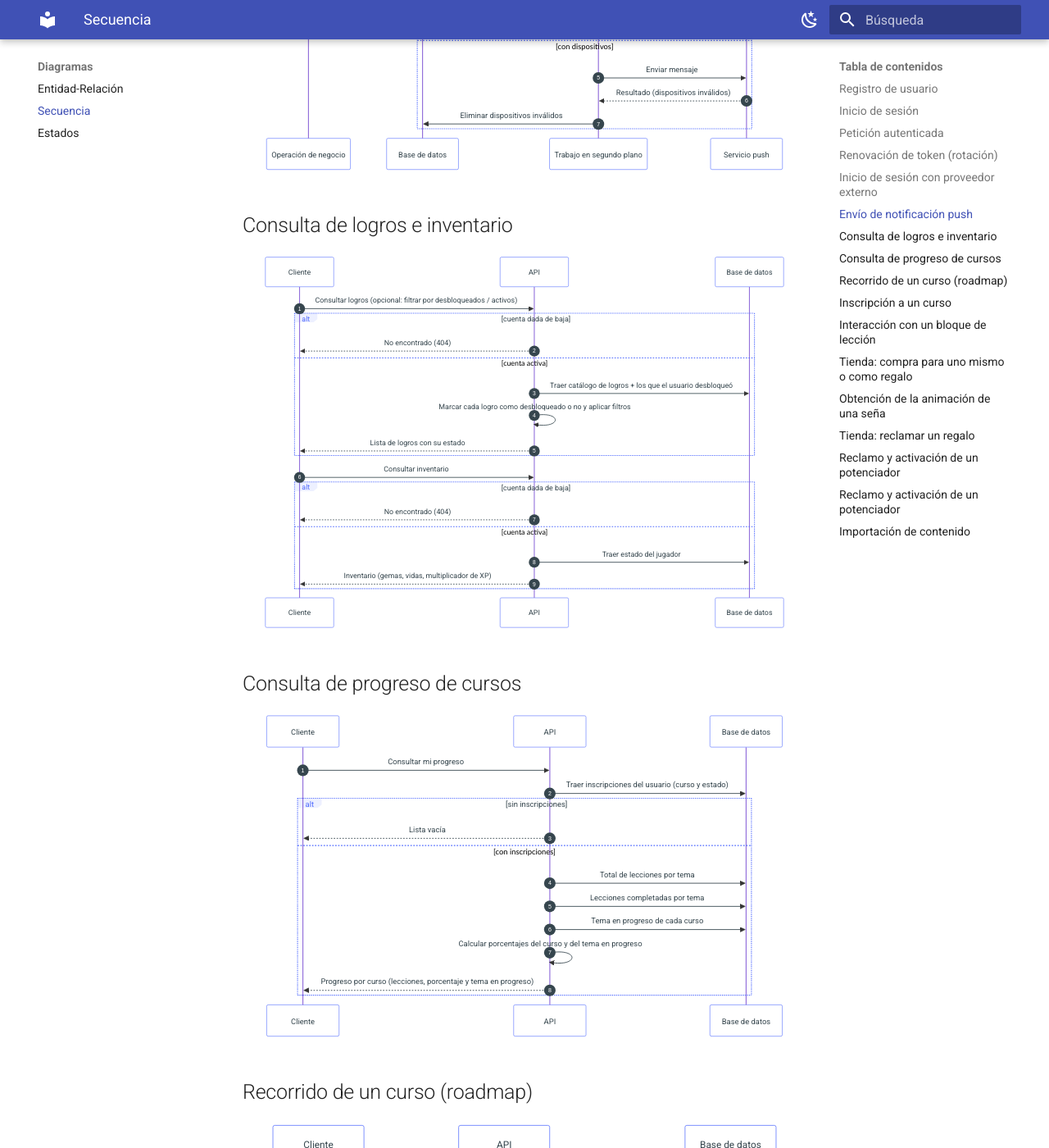
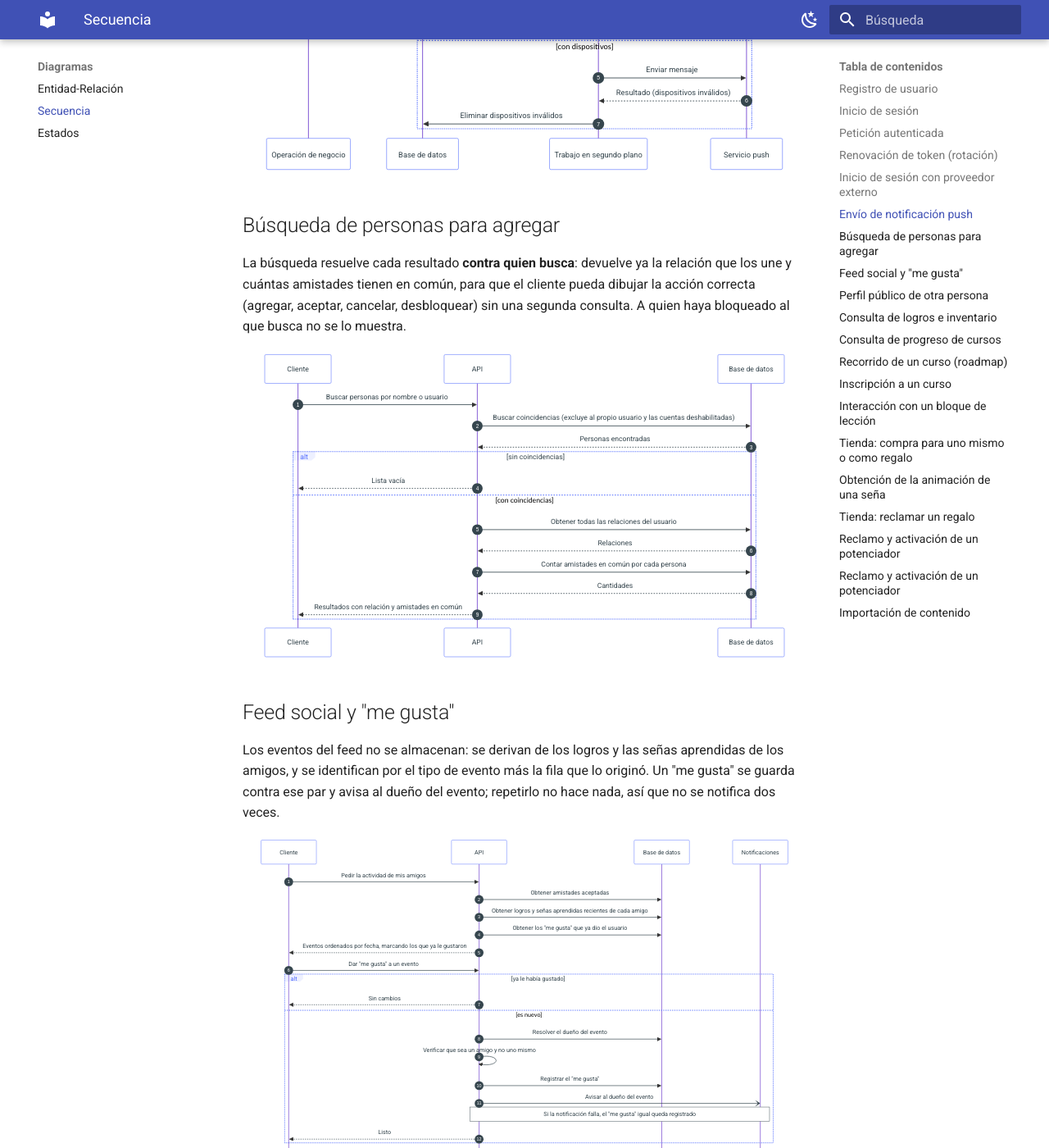
Before and after one commit to signasource/signa-api, an MkDocs documentation site: the page built from docs/diagrams/sequence.md, in a window 1280 px wide and 1400 px high, scrolled down 3673 px. Shown: the whole window at 82% size. Built offline with MkDocs 1.6.1 and Material for MkDocs 9.7.7, drawn with Linux system fonts in a browser that asks for light colours; some of the changed text lies outside the part shown.

Commit message:
docs: documenta el módulo social en los diagramas y en CLAUDE.md
Co-Authored-By: Claude Opus 5 <noreply@anthropic.com>
Claude-Session: https://claude.ai/code/session_017F6qXtX9zUVi1nQuDGUjoW

````diff
--- a/docs/diagrams/sequence.md
+++ b/docs/diagrams/sequence.md
@@ -138,6 +138,97 @@ sequenceDiagram
         Bg->>Push: Enviar mensaje
         Push-->>Bg: Resultado (dispositivos inválidos)
         Bg->>DB: Eliminar dispositivos inválidos
+    end
+```
+
+## Búsqueda de personas para agregar
+
+La búsqueda resuelve cada resultado **contra quien busca**: devuelve ya la relación que los une y
+cuántas amistades tienen en común, para que el cliente pueda dibujar la acción correcta (agregar,
+aceptar, cancelar, desbloquear) sin una segunda consulta. A quien haya bloqueado al que busca no se
+lo muestra.
+
+```mermaid
+sequenceDiagram
+    autonumber
+    participant Cli as Cliente
+    participant API as API
+    participant DB as Base de datos
+
+    Cli->>API: Buscar personas por nombre o usuario
+    API->>DB: Buscar coincidencias (excluye al propio usuario y las cuentas deshabilitadas)
+    DB-->>API: Personas encontradas
+    alt sin coincidencias
+        API-->>Cli: Lista vacía
+    else con coincidencias
+        API->>DB: Obtener todas las relaciones del usuario
+        DB-->>API: Relaciones
+        API->>DB: Contar amistades en común por cada persona
+        DB-->>API: Cantidades
+        API-->>Cli: Resultados con relación y amistades en común
+    end
+```
+
+## Feed social y "me gusta"
+
+Los eventos del feed no se almacenan: se derivan de los logros y las señas aprendidas de los amigos,
+y se identifican por el tipo de evento más la fila que lo originó. Un "me gusta" se guarda contra ese
+par y avisa al dueño del evento; repetirlo no hace nada, así que no se notifica dos veces.
+
+```mermaid
+sequenceDiagram
+    autonumber
+    participant Cli as Cliente
+    participant API as API
+    participant DB as Base de datos
+    participant Notif as Notificaciones
+
+    Cli->>API: Pedir la actividad de mis amigos
+    API->>DB: Obtener amistades aceptadas
+    API->>DB: Obtener logros y señas aprendidas recientes de cada amigo
+    API->>DB: Obtener los "me gusta" que ya dio el usuario
+    API-->>Cli: Eventos ordenados por fecha, marcando los que ya le gustaron
+
+    Cli->>API: Dar "me gusta" a un evento
+    alt ya le había gustado
+        API-->>Cli: Sin cambios
+    else es nuevo
+        API->>DB: Resolver el dueño del evento
+        API->>API: Verificar que sea un amigo y no uno mismo
+        API->>DB: Registrar el "me gusta"
+        API-)Notif: Avisar al dueño del evento
+        Note over API,Notif: Si la notificación falla, el "me gusta" igual queda registrado
+        API-->>Cli: Listo
+    end
+```
+
+## Perfil público de otra persona
+
+Una sola consulta arma toda la pantalla de perfil ajeno. Se excluye a propósito lo que es "billetera"
+del usuario (gemas, vidas, potenciadores): sólo viaja progreso. Una cuenta privada que no es amiga de
+quien mira **no da error**: devuelve identidad y relación, para que igual se le pueda mandar una
+solicitud, y nada de progreso.
+
+```mermaid
+sequenceDiagram
+    autonumber
+    participant Cli as Cliente
+    participant API as API
+    participant DB as Base de datos
+
+    Cli->>API: Pedir el perfil de un usuario
+    API->>DB: Buscar la cuenta (habilitada)
+    alt no existe o está deshabilitada
+        API-->>Cli: No encontrado
+    else existe
+        API->>DB: Resolver la relación con quien mira
+        alt cuenta privada y no son amigos
+            API-->>Cli: Identidad y relación, sin progreso
+        else visible
+            API->>DB: Stats, XP de la semana, logros y progreso de cursos
+            API->>DB: Color de encabezado del perfil
+            API-->>Cli: Perfil completo
+        end
     end
 ```
 
````
Also changed, not shown: CLAUDE.md (+2 -2 lines), docs/diagrams/er.md (+14 -1 lines), docs/diagrams/state.md (+8 -1 lines).
